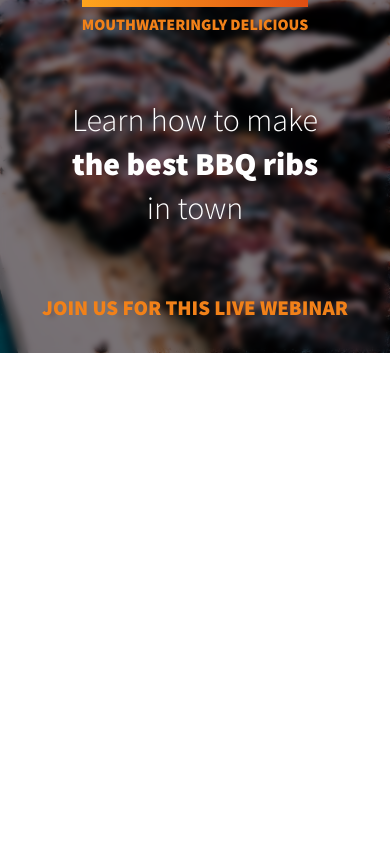
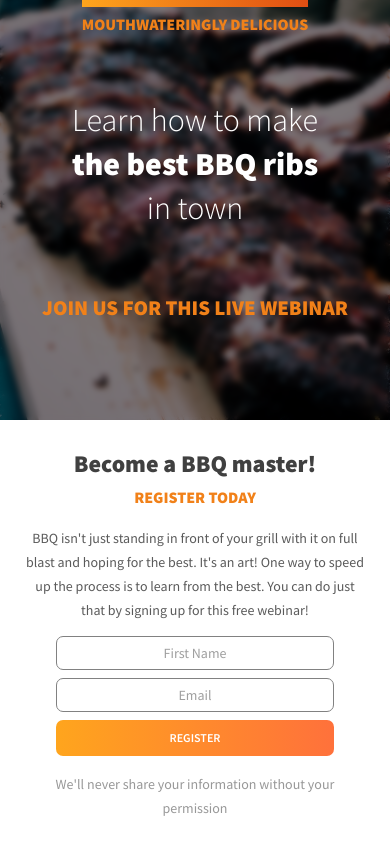
Before and after one commit to vivekbhatt07/BBQ, a plain HTML site: page index.html in a window 390 px wide. Drawn offline with Linux system fonts and the light colour scheme.

Commit message:
responsiveness completed

```diff
--- a/css/main.css
+++ b/css/main.css
@@ -2,11 +2,15 @@
 @import "./reset.css";
 @import "./typography.css";
 
+body {
+  width: 100vw;
+  height: 100vh;
+}
+
 .wrapper {
   display: flex;
   flex-direction: column;
-  min-width: 100vw;
-  /* min-height: 100vh; */
+  height: 100%;
 }
 
 header,
@@ -102,9 +106,139 @@ main {
   font-weight: var(--bolder-weight);
   text-transform: uppercase;
   margin-bottom: 1.524em;
+  text-align: center;
 }
 /* --------------------------------------------------------- */
 
-main {
-  background-color: #000;
+/* MAIN */
+
+.main {
+  padding: 1.5em;
 }
+
+.main-container {
+  display: flex;
+  flex-direction: column;
+  align-items: center;
+}
+
+.main-title {
+  font-weight: var(--bolder-weight);
+  color: var(--tertiary-color);
+}
+
+.main-title span {
+  text-transform: uppercase;
+}
+
+.main-subtitle {
+  text-transform: uppercase;
+  font-weight: var(--bolder-weight);
+  color: var(--secondary-color);
+  margin-bottom: 1em;
+}
+
+.main-description {
+  text-align: center;
+  color: var(--para-txt-color);
+  margin-bottom: 1em;
+}
+
+.main-description span {
+  text-transform: uppercase;
+}
+
+.form {
+  display: flex;
+  flex-direction: column;
+  gap: 0.5em;
+  margin-bottom: 1em;
+  width: 100%;
+  padding: 0 2em;
+}
+
+input {
+  font-size: 14px;
+  padding: 0.5em;
+  border: 1px solid var(--input-border-color);
+  border-radius: var(--input-border-radius);
+  font-family: inherit;
+}
+
+input::placeholder {
+  text-align: center;
+  color: var(--input-placeholder-color);
+  text-transform: capitalize;
+}
+
+.register-btn {
+  border-radius: var(--input-border-radius);
+  padding: 0.5em 0;
+  text-transform: uppercase;
+}
+
+.main-privacy {
+  text-align: center;
+  color: var(--footer-txt-color);
+}
+
+@media (min-width: 960px) {
+  .wrapper {
+    flex-direction: row;
+  }
+
+  header {
+    flex-basis: 60%;
+  }
+
+  main {
+    flex-basis: 40%;
+  }
+
+  /* MAIN */
+  .main {
+    display: flex;
+    flex-direction: column;
+    justify-content: center;
+  }
+
+  /* HEADER TITLE */
+
+  .header-strip {
+    margin-bottom: 15em;
+  }
+
+  .header-title {
+    max-width: 340px;
+    margin-bottom: 0;
+  }
+
+  /* HEADER SUBTITLE */
+  .header-subtitle {
+    margin-bottom: 0;
+  }
+}
+
+@media (min-width: 1280px) {
+  header {
+    flex-basis: 65%;
+  }
+
+  main {
+    flex-basis: 35%;
+  }
+
+  /* HEADER TITLE */
+
+  .header-strip {
+    margin-bottom: 12em;
+  }
+
+  .header-title {
+    max-width: 400px;
+  }
+
+  .main-privacy {
+    max-width: 250px;
+  }
+}
--- a/css/typography.css
+++ b/css/typography.css
@@ -38,6 +38,7 @@ button {
   );
   color: #fff;
   font-family: inherit;
+  border: none;
 }
 
 @media (min-width: 768px) {
--- a/index.html
+++ b/index.html
@@ -9,6 +9,7 @@
   </head>
   <body>
     <div class="wrapper">
+      <!-- HEADER -->
       <header class="header">
         <div class="header-container">
           <div class="header-strip">
@@ -21,8 +22,27 @@
           <p class="header-subtitle">Join us for this live webinar</p>
         </div>
       </header>
-
-      <main></main>
+      <!-- MAIN -->
+      <main class="main">
+        <div class="main-container">
+          <h2 class="main-title">Become a <span>bbq</span> master!</h2>
+          <h3 class="main-subtitle">Register today</h3>
+          <p class="main-description">
+            <span>Bbq</span> isn't just standing in front of your grill with it
+            on full blast and hoping for the best. It's an art! One way to speed
+            up the process is to learn from the best. You can do just that by
+            signing up for this free webinar!
+          </p>
+          <form class="form">
+            <input type="text" placeholder="first name" />
+            <input type="email" placeholder="email" />
+            <button class="register-btn" type="submit">Register</button>
+          </form>
+          <p class="main-privacy">
+            We'll never share your information without your permission
+          </p>
+        </div>
+      </main>
     </div>
   </body>
 </html>
```
